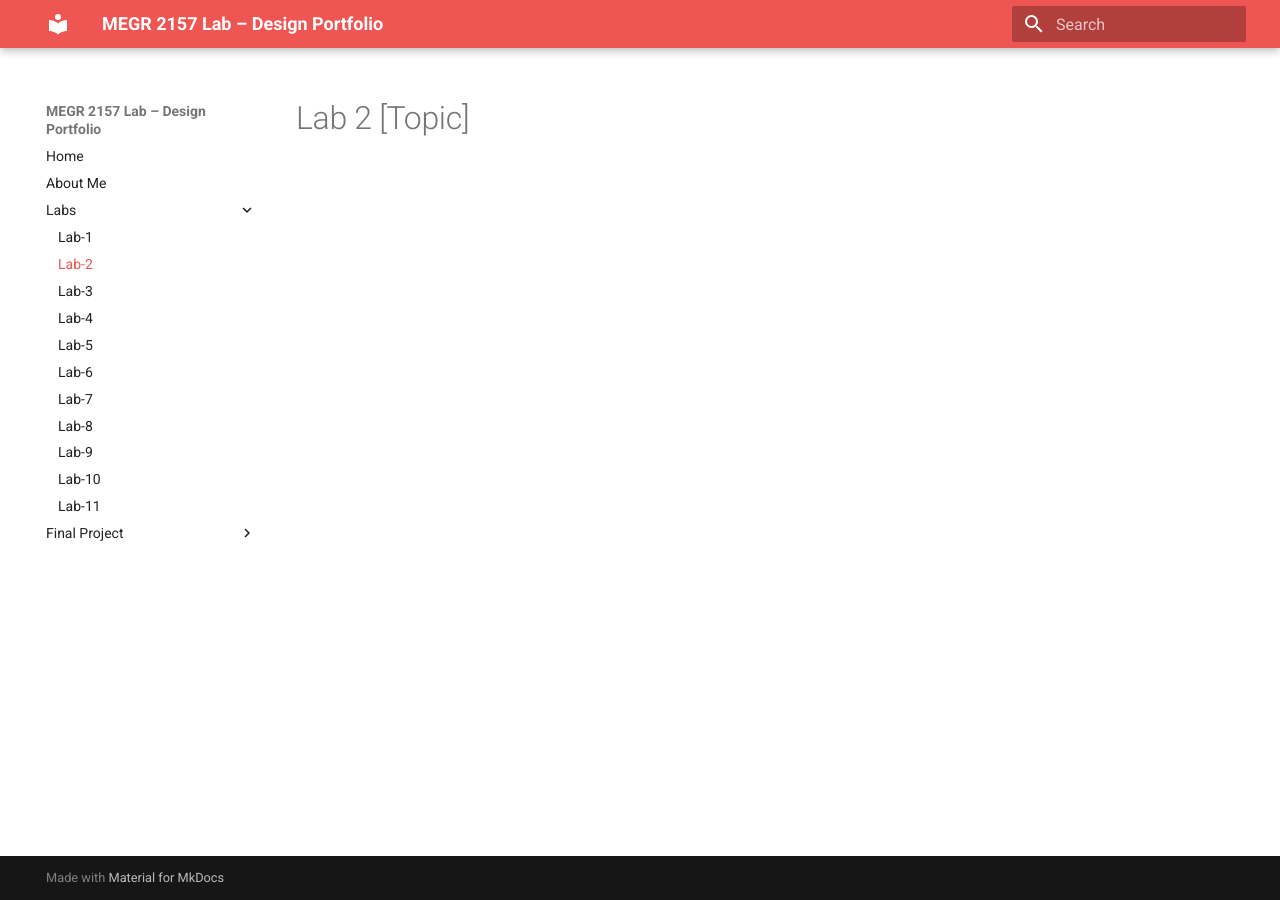
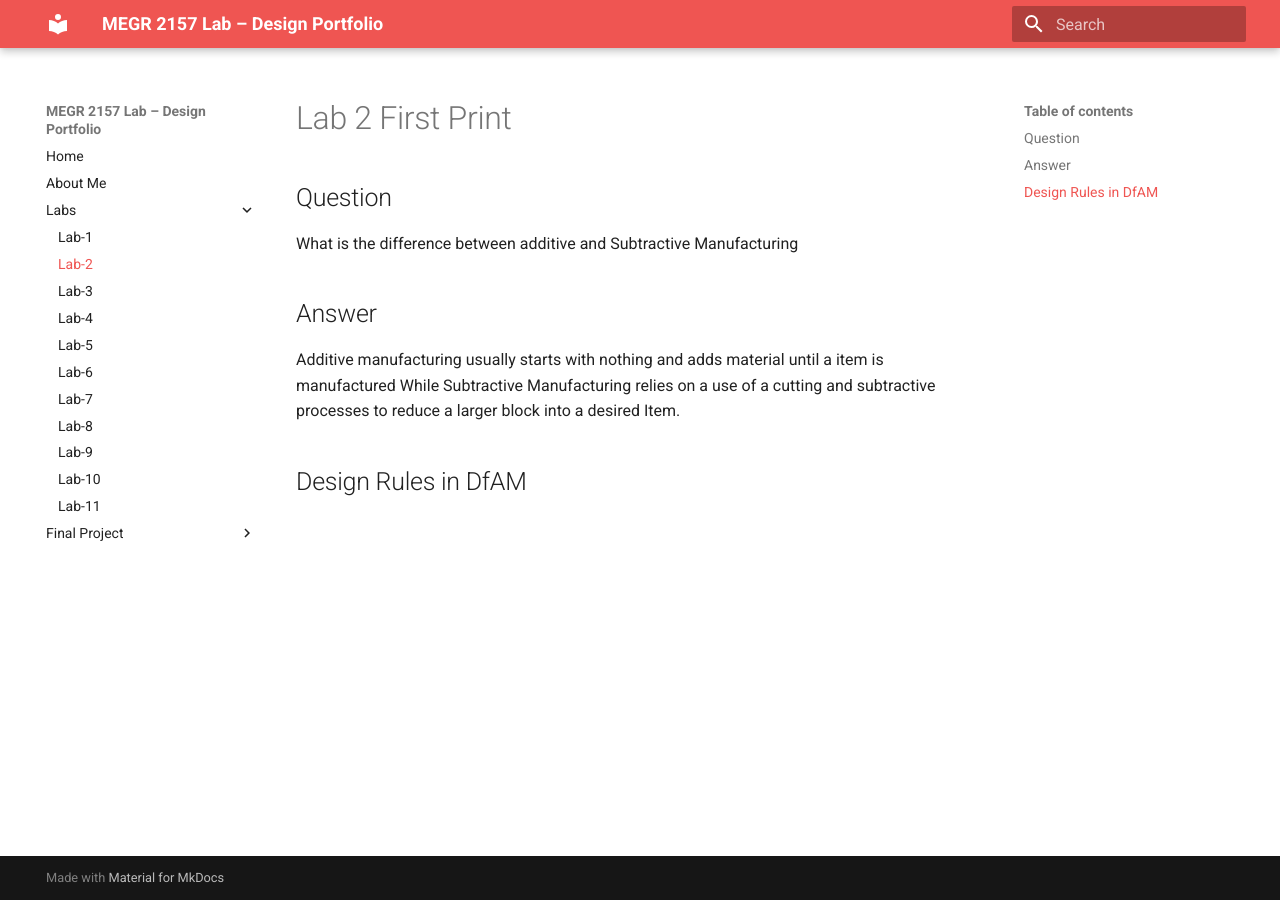
Before and after one commit to seaberr/MMEGR-2156-7-lab-template-seaber, an MkDocs documentation site: the page built from docs/Labs/L02/index.md, in a window 1280 px wide. Built offline with MkDocs 1.6.1 and Material for MkDocs 9.7.7, drawn with Linux system fonts in a browser that asks for light colours.

Commit message:
Update index.md

```diff
--- a/docs/Labs/L02/index.md
+++ b/docs/Labs/L02/index.md
@@ -1 +1,7 @@
-# Lab 2 [Topic]
+# Lab 2 First Print
+
+## Question
+What is the difference between additive and Subtractive Manufacturing
+## Answer
+Additive manufacturing usually starts with nothing and adds material until a item is manufactured While Subtractive Manufacturing relies on a use of a cutting and subtractive processes to reduce a larger block into a desired Item.
+## Design Rules in DfAM
```
